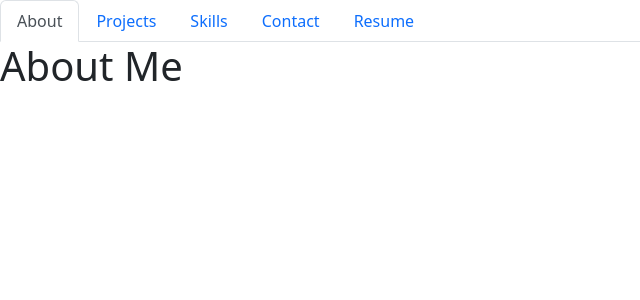
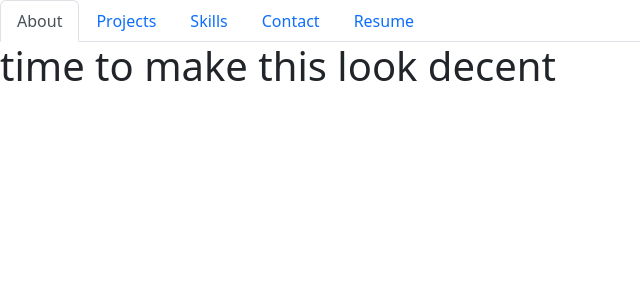
Before and after one commit to jWeibelbootcamp/react-portfolio, a React (Create React App) app: page / in a window 1280 px wide. Shown: the top 300 px of the page, without its empty margins (0-640 px from the left). Built offline with nearby package versions, Linux system fonts and the light colour scheme.

Commit message:
added updated resume

```diff
--- a/src/components/About.js
+++ b/src/components/About.js
@@ -4,7 +4,7 @@ function About () {
     return (
         <div>
             <h1>
-                About Me
+                time to make this look decent
             </h1>
         </div>
     );
```
Also changed, not shown: src/assets/images/resumeScreenshot.png.
